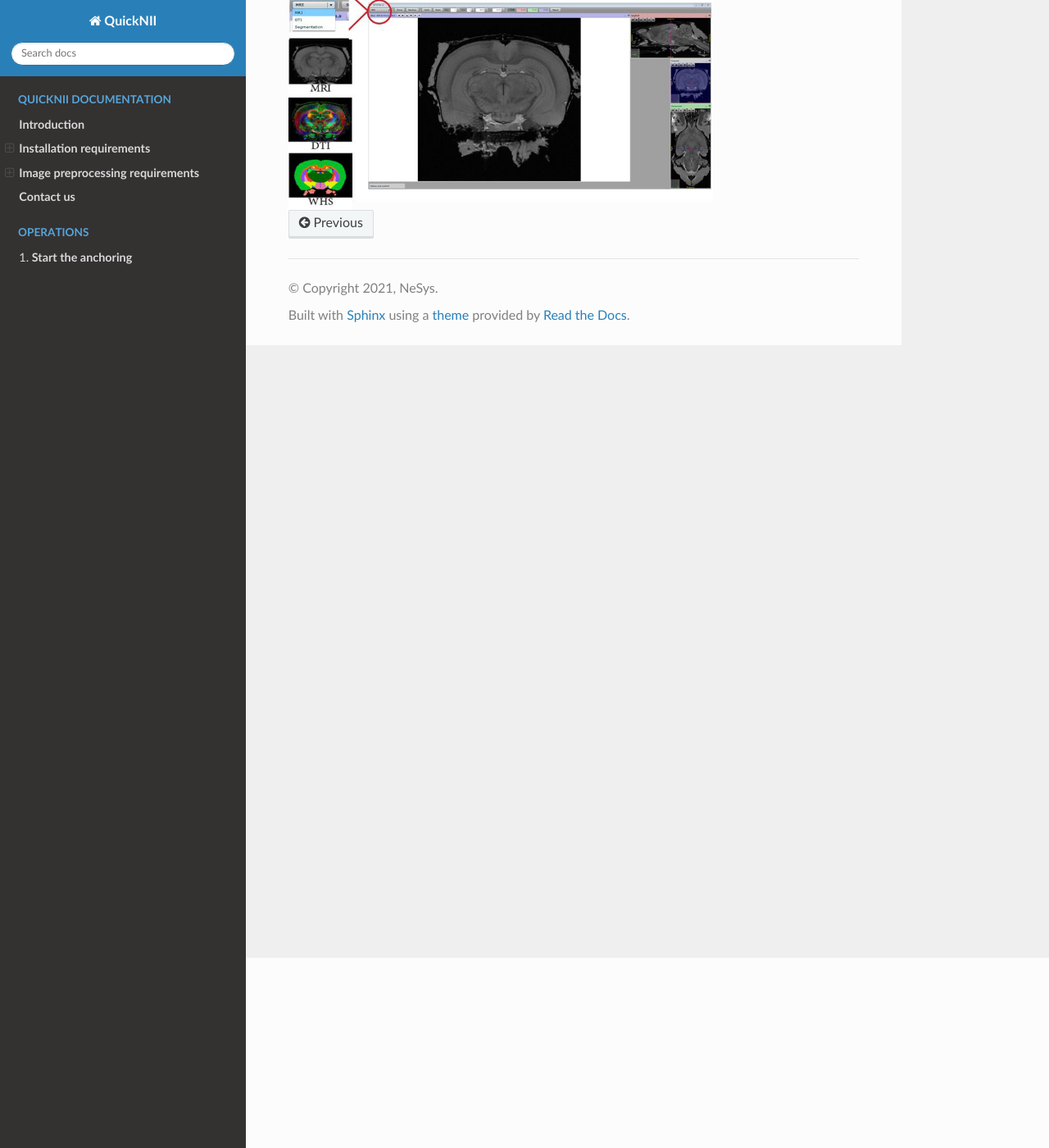
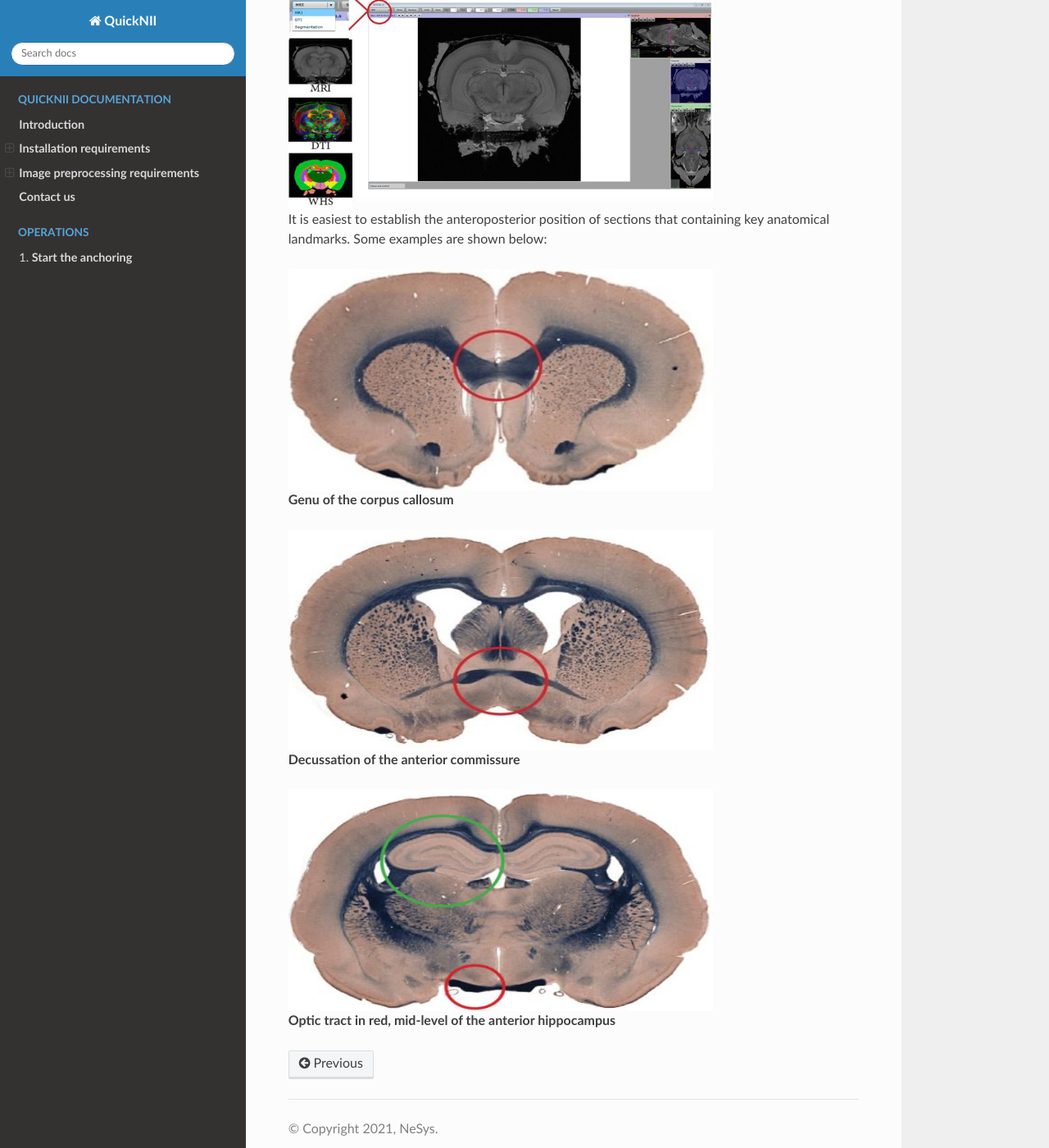
Before and after one commit to Tevemadar/QuickNII, a Sphinx documentation site: the page built from Docs/landmarks.rst, in a window 1280 px wide and 1400 px high, scrolled down 232 px. Shown: the whole window at 82% size. Built offline with Sphinx 7.4.7 and the Read the Docs theme 2.0.0, drawn with Linux system fonts in a browser that asks for light colours.

Commit message:
Update landmarks.rst

```diff
--- a/Docs/landmarks.rst
+++ b/Docs/landmarks.rst
@@ -6,3 +6,24 @@ Detailed description of the UI can be found at:https://www.nitrc.org/plugins/mwi
 .. image:: 6bef45ee36424df69f030c687f030605/media/image10.png
    :width: 5.40139in
    :height: 2.80739in
+
+It is easiest to establish the anteroposterior position of sections
+that containing key anatomical landmarks. Some examples are shown below:
+
+.. image:: 6bef45ee36424df69f030c687f030605/media/image11.png
+   :width: 5.40139in
+   :height: 2.80739in
+
+**Genu of the corpus callosum**
+
+.. image:: 6bef45ee36424df69f030c687f030605/media/image12.png
+   :width: 5.40139in
+   :height: 2.80739in
+
+**Decussation of the anterior commissure**
+
+.. image:: 6bef45ee36424df69f030c687f030605/media/image13.png
+   :width: 5.40139in
+   :height: 2.80739in
+
+**Optic tract in red, mid-level of the anterior hippocampus**
```
